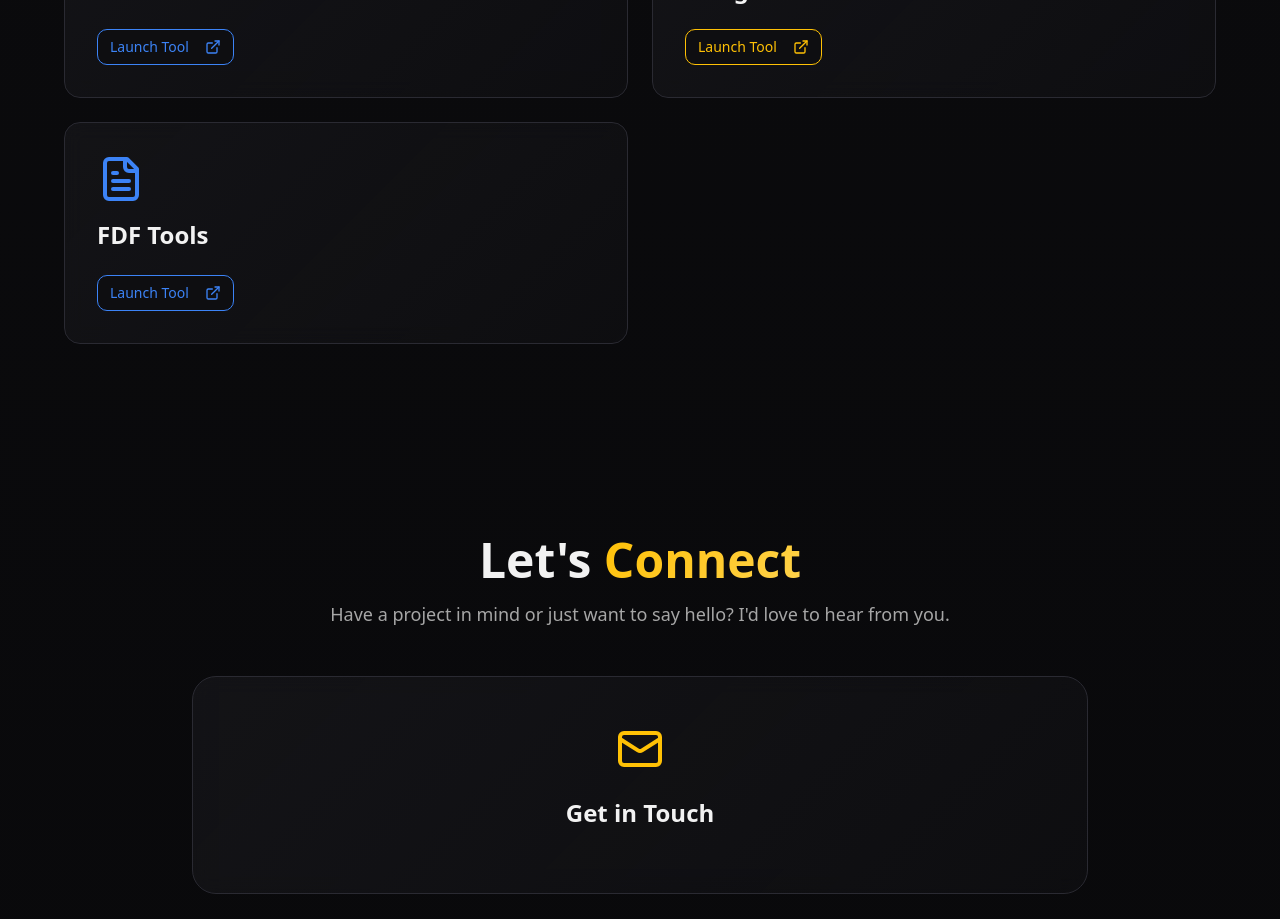
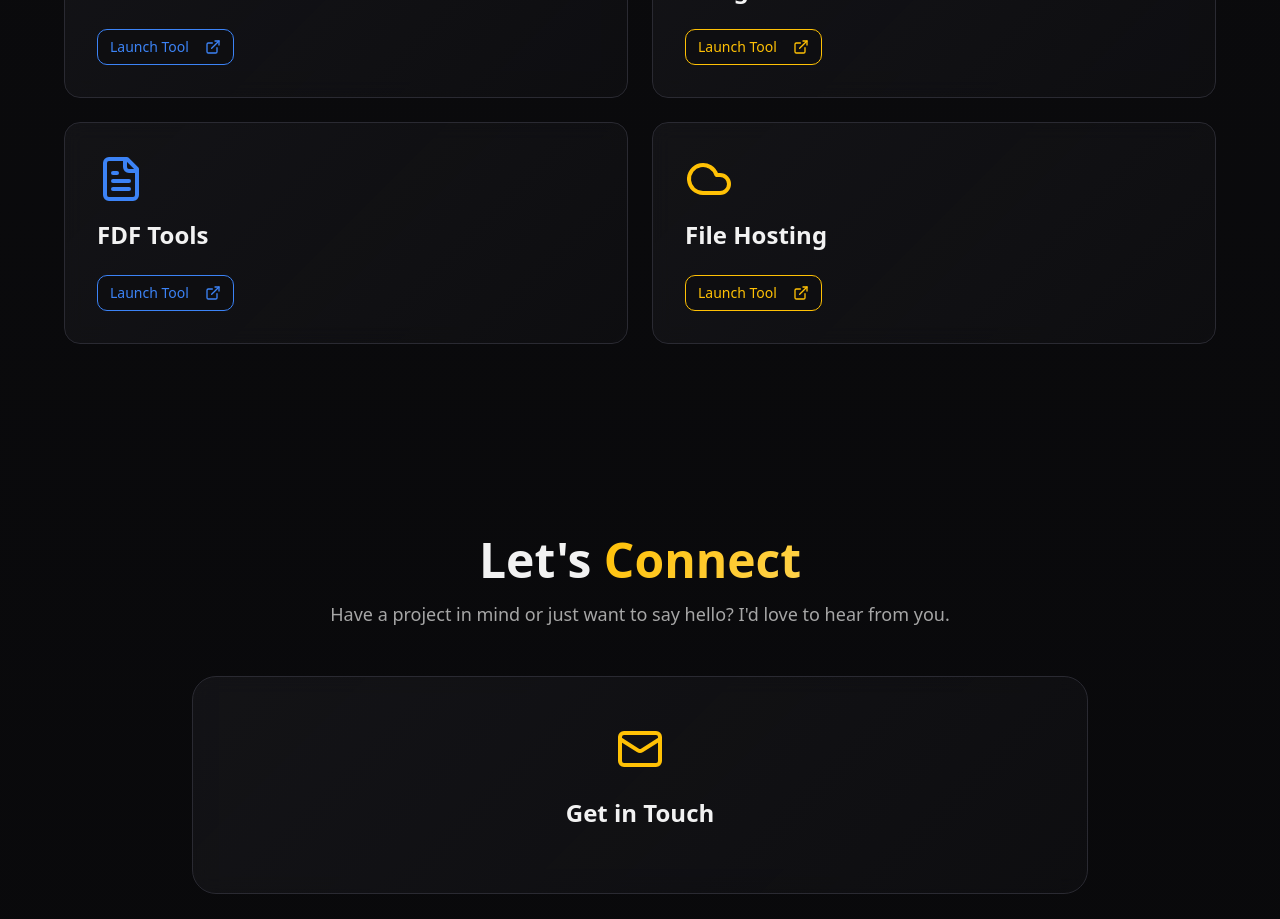
Before and after one commit to andre-sptr/portofolio, a React (Vite) app: page / in a window 1280 px wide. Shown: the part 4100-5019 px from the top of the page. Built offline with nearby package versions, Linux system fonts and the light colour scheme; the HTML template or start-up script is replaced by a standard one.

Commit message:
Update free tools

```diff
--- a/src/components/FreeTools.tsx
+++ b/src/components/FreeTools.tsx
@@ -1,4 +1,4 @@
-import { ExternalLink, FileText, Sparkles } from "lucide-react";
+import { ExternalLink, FileText, Sparkles, Cloud } from "lucide-react";
 import { Button } from "@/components/ui/button";
 
 const tools = [
@@ -22,6 +22,13 @@ const tools = [
     url: "https://pdf.flamyheart.site",
     icon: FileText,
     color: "secondary",
+  },
+  {
+    name: "File Hosting",
+    description: "",
+    url: "https://file.flamyheart.site",
+    icon: Cloud,
+    color: "primary",
   },
 ];
 
```
